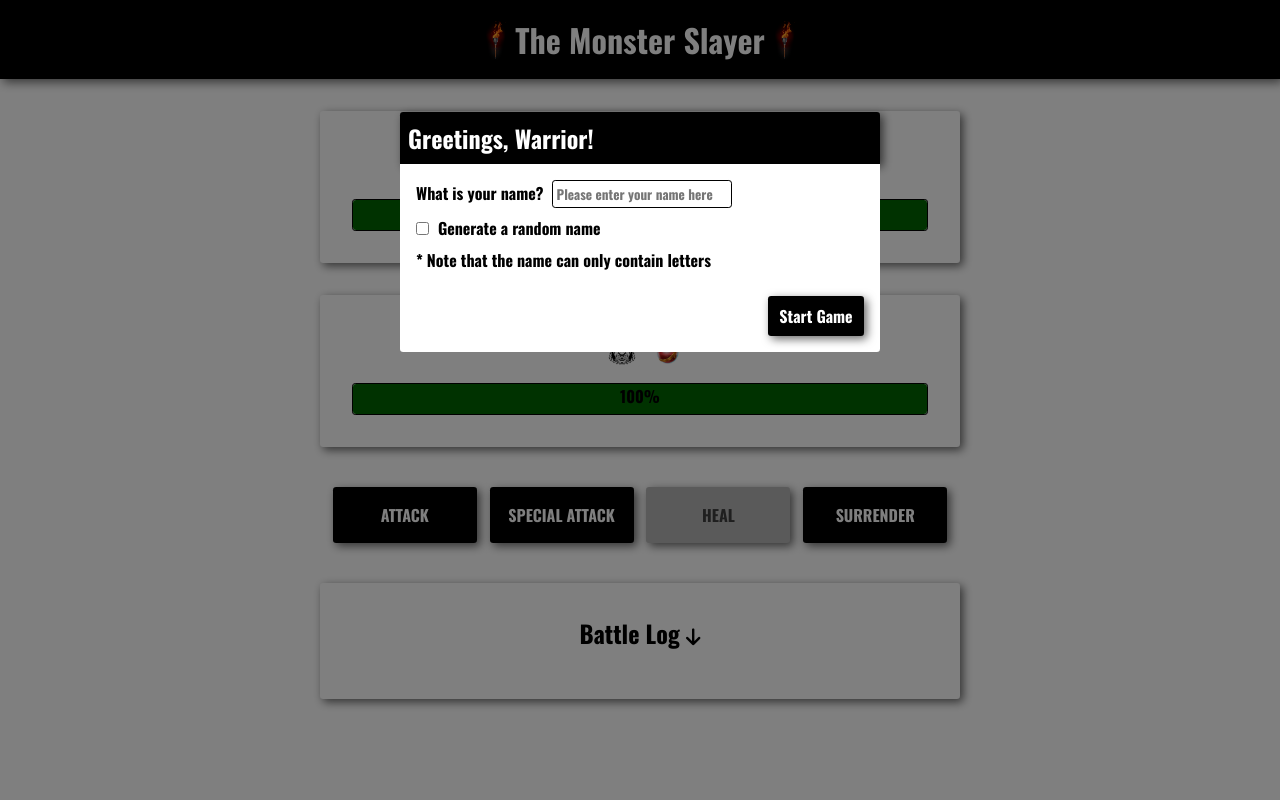
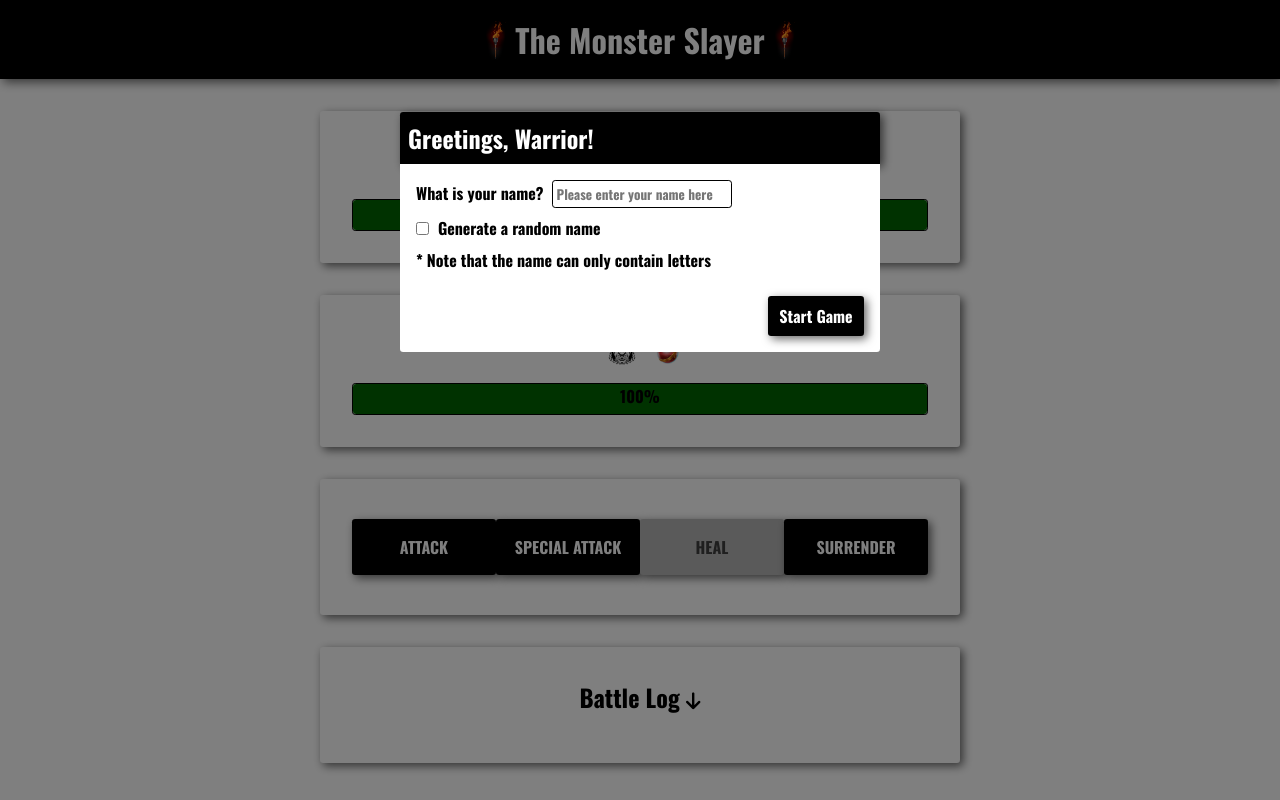
Before and after one commit to erikismyname/the-monster-slayer, a Vue app: page / in a window 1280 px wide. Built offline with nearby package versions, Linux system fonts and the light colour scheme.

Commit message:
Change id selector to a class one in main.css file

```diff
--- a/src/assets/styles/main.css
+++ b/src/assets/styles/main.css
@@ -22,7 +22,7 @@ li:nth-child(even) {
 header,
 button,
 #modal,
-section:not(#battle-controls) {
+section:not(.battle-controls) {
     box-shadow: 3px 3px 10px 0 rgba(0, 0, 0, 0.6);
 }
 
@@ -40,7 +40,7 @@ section {
     margin: 2rem auto;
 }
 
-section:not(#battle-controls) {
+section:not(.battle-controls) {
     padding: 2rem;
     text-align: center;
 }
```
